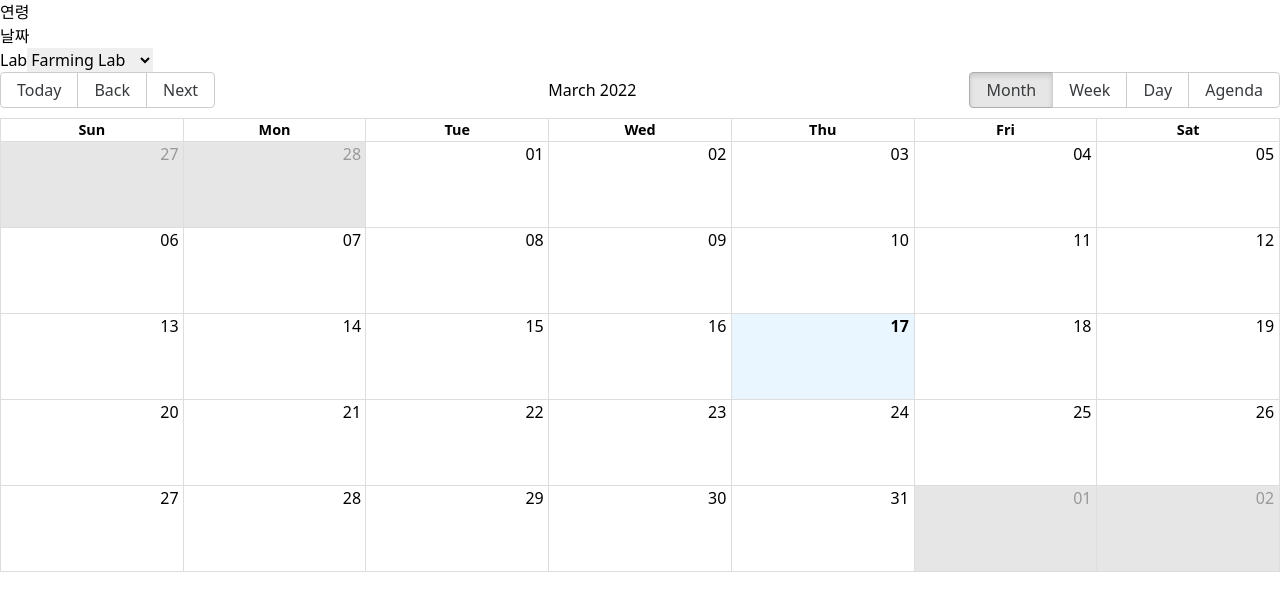
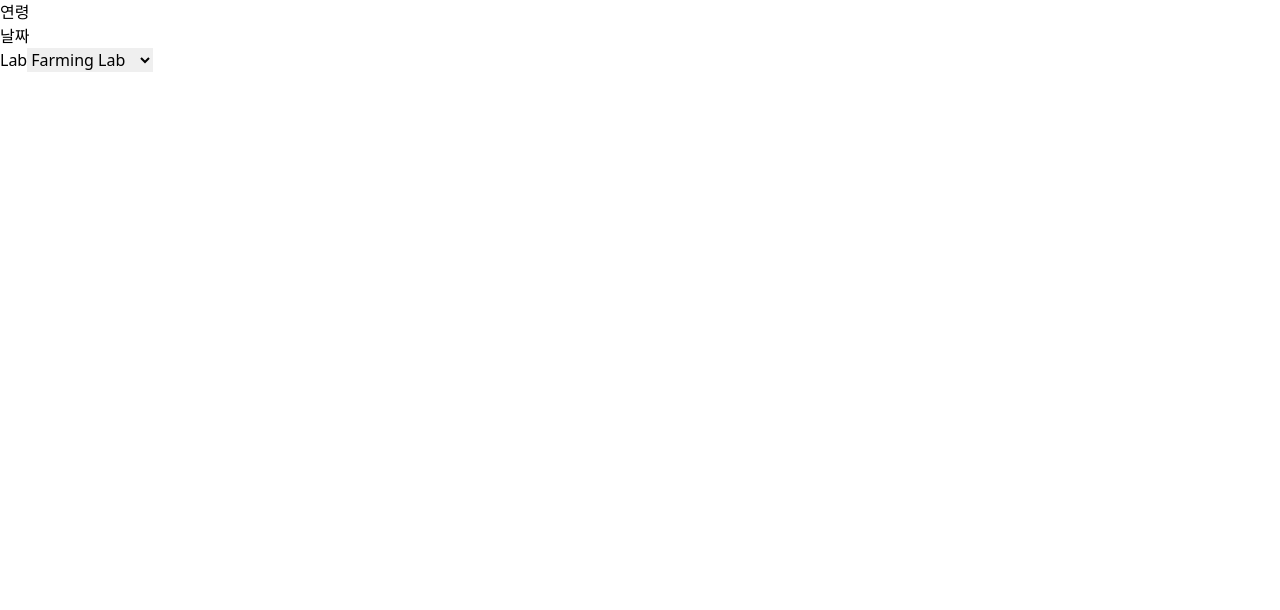
Before and after one commit to headkio/playlab, a Next.js app: page /book in a window 1280 px wide. Shown: the top 610 px of the page. Built offline with nearby package versions, Linux system fonts and the light colour scheme.

Commit message:
remove react-big-calendar

```diff
--- a/package.json
+++ b/package.json
@@ -14,7 +14,6 @@
     "moment": "^2.29.1",
     "next": "12.1.0",
     "react": "17.0.2",
-    "react-big-calendar": "^0.39.3",
     "react-dom": "17.0.2"
   },
   "devDependencies": {
--- a/pages/book/index.tsx
+++ b/pages/book/index.tsx
@@ -1,16 +1,15 @@
 import type { NextPage } from "next";
-import { Calendar, momentLocalizer } from "react-big-calendar";
 import moment from "moment";
-import "react-big-calendar/lib/css/react-big-calendar.css";
-
-const localizer = momentLocalizer(moment);
 
 const Home: NextPage = () => {
   return (
     <div>
       <div>
         <label>연령</label>
-        <input type="number" className="border-2"></input>
+        <input
+          type="text"
+          className="w-full rounded-full border-gray-300 pr-12 shadow-sm focus:border-orange-500 focus:outline-none focus:ring-orange-500"
+        ></input>
       </div>
       <div>
         <label>날짜</label>
@@ -24,13 +23,6 @@ const Home: NextPage = () => {
           <option>Sensation Lab</option>
         </select>
       </div>
-      <Calendar
-        className="py-10"
-        localizer={localizer}
-        startAccessor="start"
-        endAccessor="end"
-        style={{ height: 500 }}
-      />
     </div>
   );
 };
--- a/pages/index.tsx
+++ b/pages/index.tsx
@@ -1,7 +1,6 @@
 import type { NextPage } from "next";
 import Link from "next/link";
 import { useState } from "react";
-import Layout from "../components/layout";
 import { cls } from "../libs/utils";
 
 const Home: NextPage = () => {
```
Also changed, not shown: 1 other file (tests, documents, lock files or other folders).
